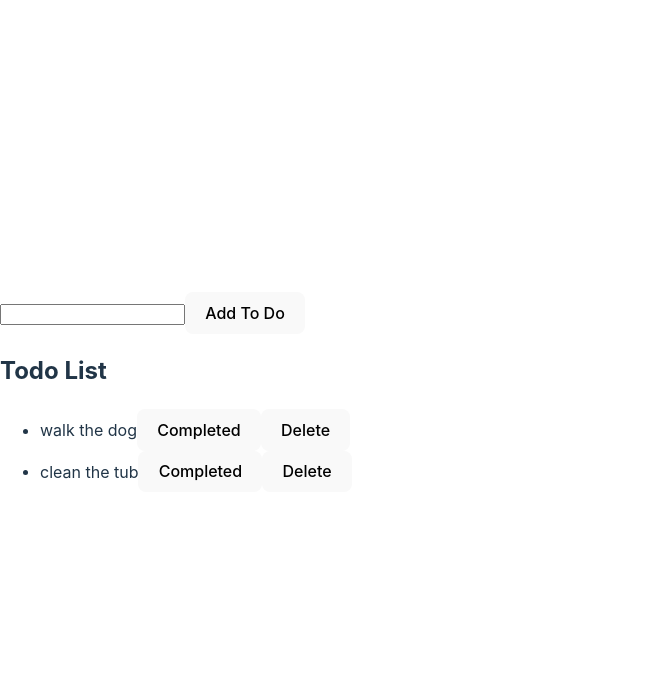
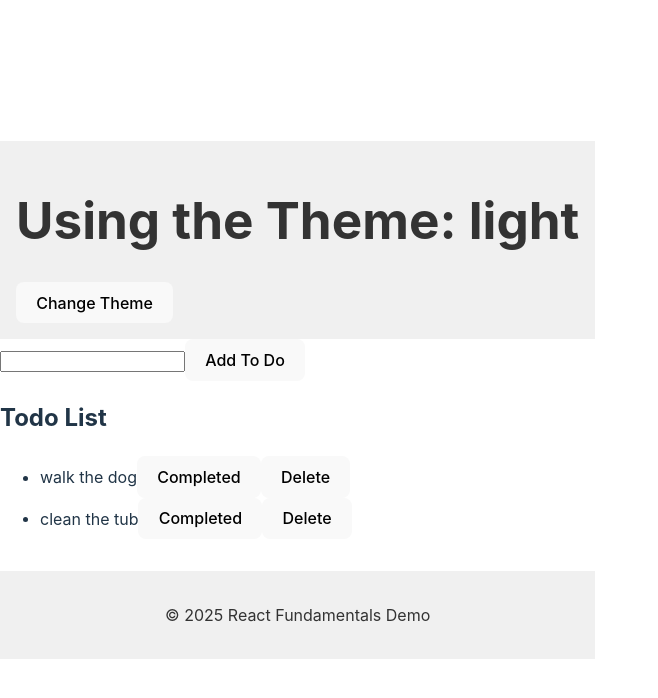
Before and after one commit to MrSankofa/react-interview-prep, a React (Vite) app: page / in a window 1280 px wide. Shown: the top 698 px of the page, without its empty margins (0-658 px from the left). Built offline with nearby package versions, Linux system fonts and the light colour scheme.

Commit message:
completed(feature): using context to set a global state of theme light or dark on header and footer

```diff
--- a/src/App.jsx
+++ b/src/App.jsx
@@ -7,6 +7,9 @@
 import {useState} from "react";
 import TodoList from "./components/TodoList.jsx";
 import TodoForm from "./components/TodoForm.jsx";
+import {ThemeProvider} from "./context/ThemeContext.jsx";
+import Header from "./components/Header.jsx";
+import Footer from "./components/Footer.jsx";
 
 const App = () => {
 
@@ -47,11 +50,15 @@ const App = () => {
   }
 
   return (
+    <ThemeProvider>
       <div style={{ margin: '0 auto', maxWidth: '600px' }}>
+        <Header/>
         <TodoForm addTodo={addTodo}/>
         <h2>Todo List</h2>
         <TodoList todos={todos} toggleTodo={toggleTodo} deleteTodo={deleteTodo}/>
+        <Footer/>
       </div>
+    </ThemeProvider>
   );
 };
 
--- /dev/null
+++ b/src/components/Footer.jsx
@@ -0,0 +1,23 @@
+import {useContext} from "react";
+import {ThemeContext} from "../context/ThemeContext.jsx";
+
+const Footer = () => {
+
+  const {theme} = useContext(ThemeContext);
+
+  return (
+    <footer
+      style={{
+        padding: '1rem',
+        background: theme === 'light' ? '#f0f0f0' : '#333',
+        color: theme === 'light' ? '#333' : '#f0f0f0',
+        textAlign: 'center',
+        marginTop: '2rem'
+      }}
+    >
+      <p>&copy; {new Date().getFullYear()} React Fundamentals Demo</p>
+    </footer>
+  );
+}
+
+export default Footer;
--- /dev/null
+++ b/src/components/Header.jsx
@@ -0,0 +1,18 @@
+import {useContext} from "react";
+import {ThemeContext} from "../context/ThemeContext.jsx";
+
+const Header = () => {
+  const {theme, toggleTheme} = useContext(ThemeContext);
+
+
+  return (
+    <div style={{ padding: '1rem', background: theme === 'light' ? '#f0f0f0' : '#333', color: theme === 'light' ? '#333' : '#f0f0f0' }}>
+
+      <h1>Using the Theme: {theme}</h1>
+
+      <button onClick={() => toggleTheme()}>Change Theme</button>
+    </div>
+  )
+}
+
+export default Header;
--- /dev/null
+++ b/src/context/ThemeContext.jsx
@@ -0,0 +1,20 @@
+import {createContext, useState} from "react";
+/* eslint-disable react/prop-types */
+
+export const ThemeContext = createContext();
+
+export const ThemeProvider = ({children}) => {
+
+  const [theme, setTheme] = useState("light");
+
+
+  const toggleTheme = () => {
+    setTheme( prevState => prevState === "light" ? "dark" : "light");
+  }
+
+  return (
+    <ThemeContext.Provider value={{theme, toggleTheme}}>
+      {children}
+    </ThemeContext.Provider>
+  )
+}
```
